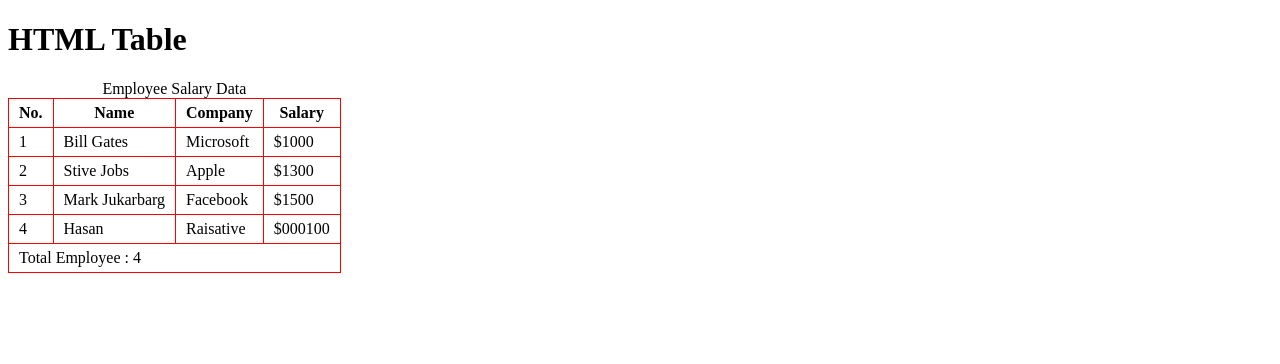
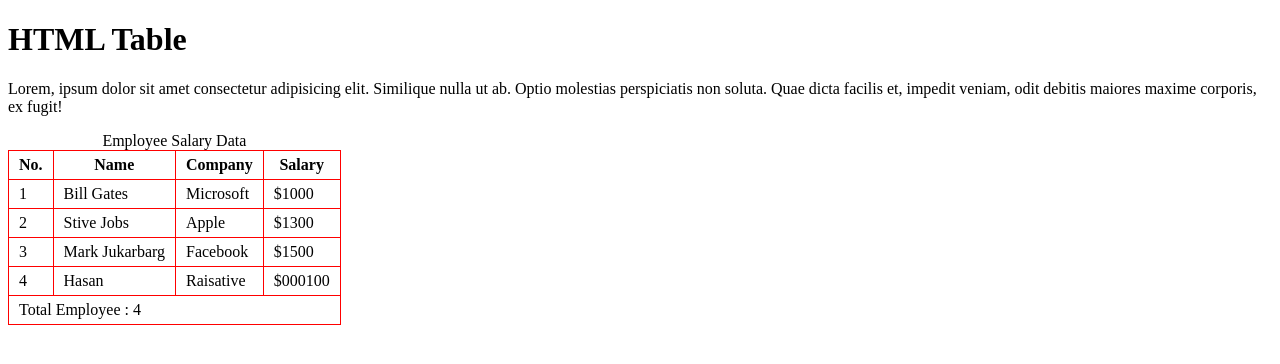
Before and after one commit to Dev-hasan24/table-repo, a plain HTML site: page table.html in a window 1280 px wide. Drawn offline with Linux system fonts and the light colour scheme.

Commit message:
my first commit

```diff
--- a/table.html
+++ b/table.html
@@ -16,6 +16,7 @@
 </head>
 <body>
     <h1>HTML Table</h1>
+    <p>Lorem, ipsum dolor sit amet consectetur adipisicing elit. Similique nulla ut ab. Optio molestias perspiciatis non soluta. Quae dicta facilis et, impedit veniam, odit debitis maiores maxime corporis, ex fugit!</p>
     <table>
         <caption>Employee Salary Data</caption>
         <thead>
```
